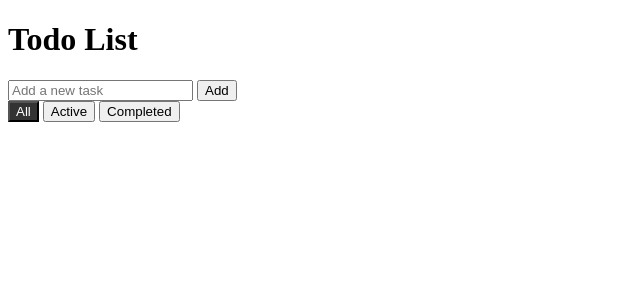
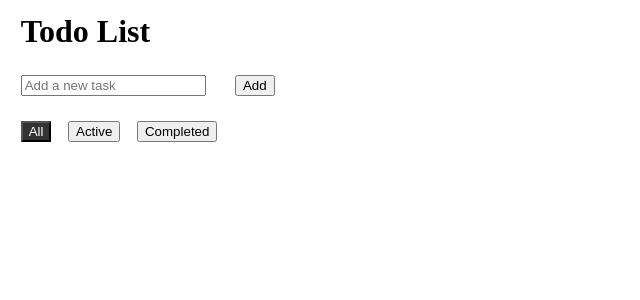
Before and after one commit to rohittaneja0/python, a Flask app: page / in a window 1280 px wide. Shown: the top 300 px of the page, without its empty margins (0-640 px from the left). Run offline with Flask 3, Linux system fonts and the light colour scheme.

Commit message:
add css changes

```diff
--- a/frontend/static/styles.css
+++ b/frontend/static/styles.css
@@ -12,3 +12,16 @@
   background: #333;
   color: white;
 }
+
+input[type=text] {
+  margin: 1%;
+}
+
+button {
+  margin-top: 1%;
+  margin-left: 1%;
+}
+
+h1 {
+  margin: 1%;
+}
```
